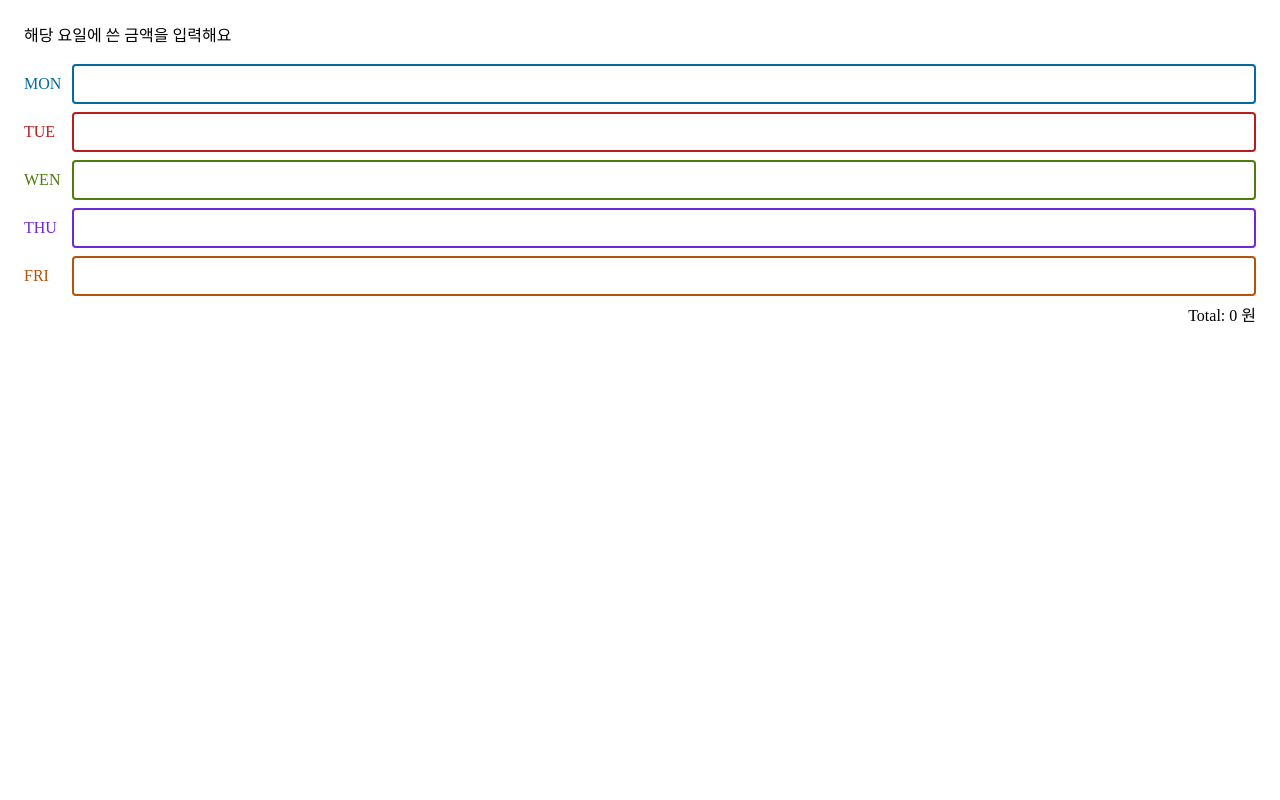
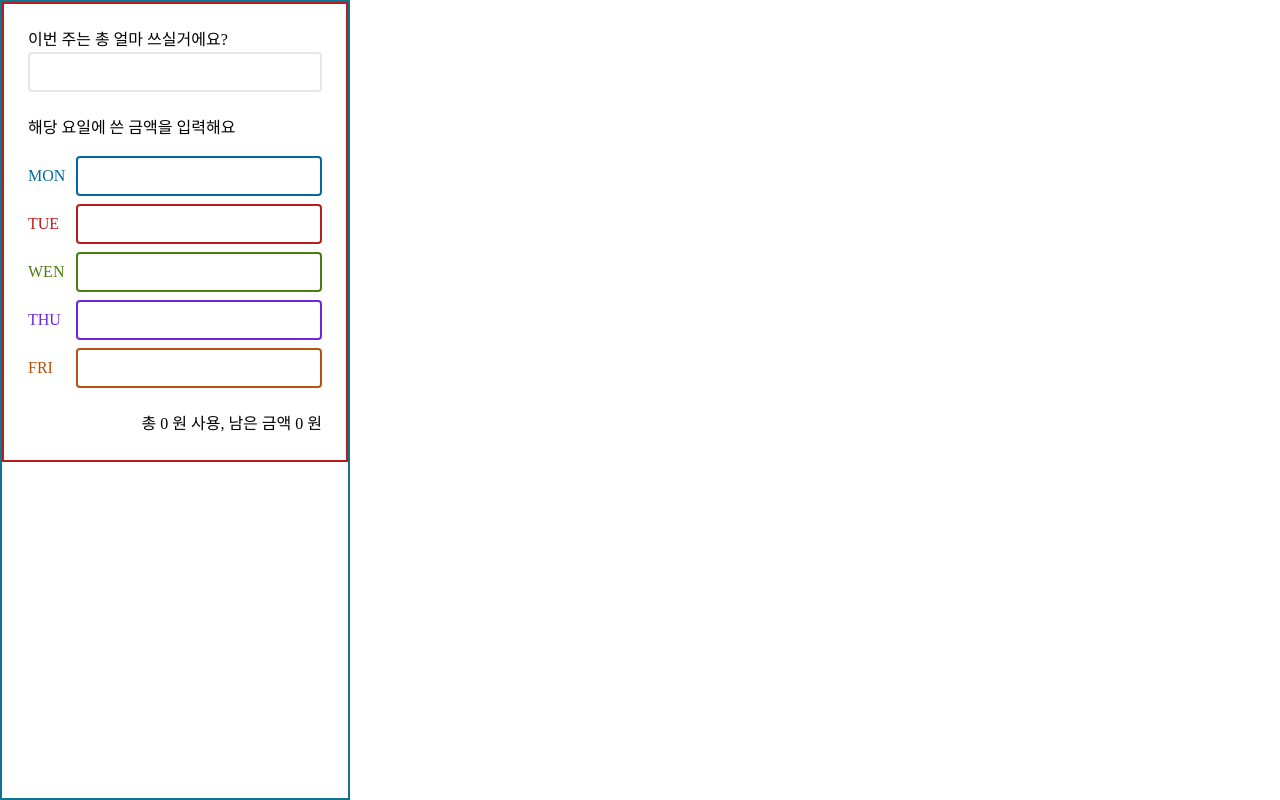
Before and after one commit to hahbr88/x_man_won_a_week, a browser extension: page index.html in a window 1280 px wide. Drawn offline with Linux system fonts and the light colour scheme; a web font is replaced by a local one.

Commit message:
일주일 예산 입력 input 추가, 기타 스타일 수정, readme 문서 수정

```diff
--- a/index.html
+++ b/index.html
@@ -1,4 +1,4 @@
-<html>
+<html class="h-fit">
   <head>
     <title>얼마치 먹었냐?</title>
     <meta charset="utf-8" />
@@ -10,8 +10,17 @@
       href="https://fonts.googleapis.com/css2?family=Sunflower:wght@300;500;700&display=swap"
       rel="stylesheet" />
   </head>
-  <body class="font-[Sunflower]">
-    <div class="p-[24px] text-[16px]">
+  <body
+    class="font-[Sunflower] border-2 border-solid border-cyan-700 w-[350px]">
+    <div
+      class="p-[24px] text-[16px] h-fit border-2 border-solid border-red-700">
+      <div class="mb-6">
+        <div>이번 주는 총 얼마 쓰실거에요?</div>
+        <input
+          class="flex-auto w-full border-2 border-solid h-10 p-4 rounded hide-spin-buttons"
+          id="budget"
+          type="number" />
+      </div>
       <div class="font-medium w-60 mb-4">해당 요일에 쓴 금액을 입력해요</div>
       <div class="flex flex-col gap-2">
         <div class="flex items-center gap-2 text-sky-700">
@@ -49,7 +58,7 @@
             id="friday"
             type="number" />
         </div>
-        <div class="flex justify-end">
+        <div class="flex justify-end mt-4">
           <h2 id="totalSum">Total: 0 원</h2>
         </div>
       </div>
--- a/package.json
+++ b/package.json
@@ -1,4 +1,7 @@
 {
+  "scripts": {
+    "tailwind:start" : "npx tailwindcss -i ./input.css -o ./output.css --watch"
+  },
   "devDependencies": {
     "tailwindcss": "^3.4.1"
   }
--- a/popup.js
+++ b/popup.js
@@ -1,14 +1,33 @@
-function calculateSum(data) {
+const calculateSum = (data) => {
+  const sum = Object.values(data).reduce(
+    (acc, val) => acc + (Number(val) || 0),
+    0
+  );
   return Object.values(data).reduce((acc, val) => acc + (Number(val) || 0), 0);
-}
+};
 
-function updateDisplay(sum) {
-  document.getElementById(
-    "totalSum"
-  ).innerText = `Total: ${sum.toLocaleString()} 원`;
-}
+const updateDisplay = (sum) => {
+  const budget = localStorage.getItem("budget");
+  if (sum > budget) {
+    const excessAmount = sum - budget;
+    document.getElementById(
+      "totalSum"
+    ).innerText = `${budget.toLocaleString()} 원 에서  ${excessAmount.toLocaleString()} 원 초과하였습니다.`;
+  } else {
+    document.getElementById(
+      "totalSum"
+    ).innerText = `총 ${sum.toLocaleString()} 원 사용, 남은 금액 ${(
+      budget - sum
+    ).toLocaleString()} 원`;
+  }
+};
 
-function handleInputChange() {
+const setBudget = () => {
+  const budget = document.getElementById("budget").value;
+  localStorage.setItem("budget", budget);
+};
+
+const handleInputChange = () => {
   const data = {
     monday: document.getElementById("monday").value,
     tuesday: document.getElementById("tuesday").value,
@@ -22,7 +41,9 @@ function handleInputChange() {
   updateDisplay(sum);
 
   localStorage.setItem("weeklyNumbers", JSON.stringify(data));
-}
+};
+
+document.getElementById("budget").addEventListener("change", setBudget);
 
 ["monday", "tuesday", "wednesday", "thursday", "friday"].forEach((day) => {
   document.getElementById(day).addEventListener("change", handleInputChange);
@@ -37,5 +58,6 @@ document.addEventListener("DOMContentLoaded", () => {
   });
 
   const sum = calculateSum(savedData);
+  document.getElementById("budget").value = localStorage.getItem("budget");
   updateDisplay(sum);
 });
```
Also changed, not shown: output.css, readme.md.
